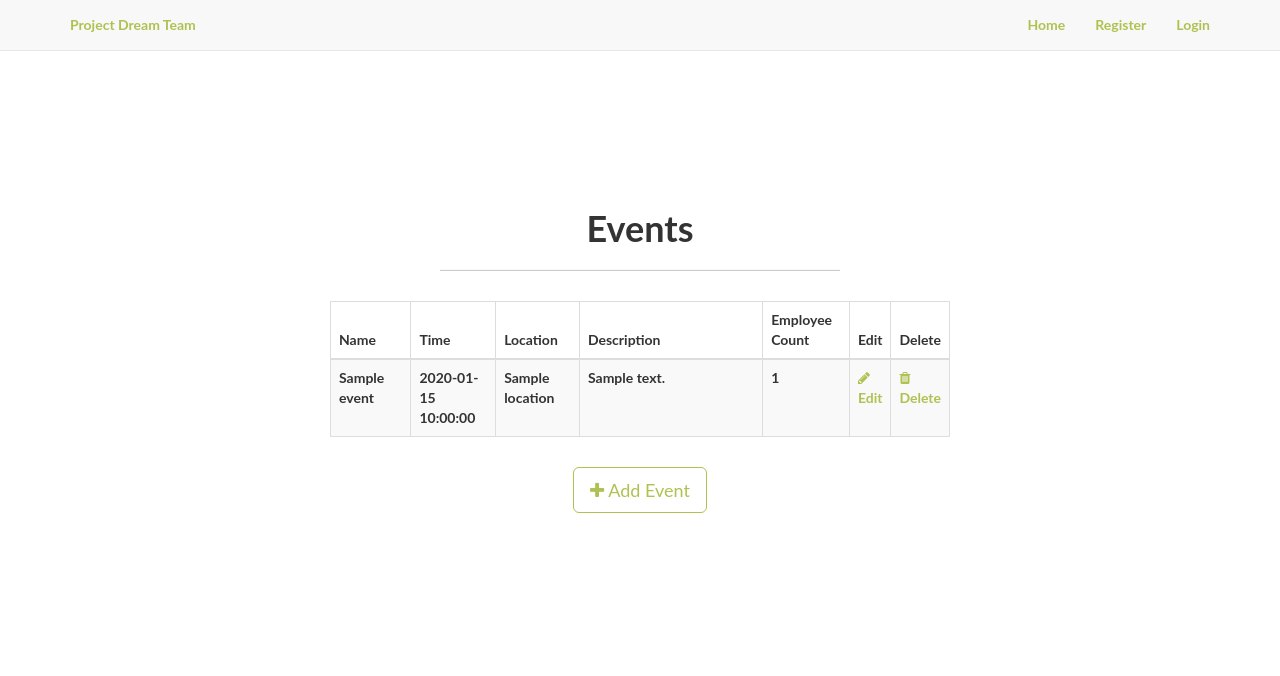
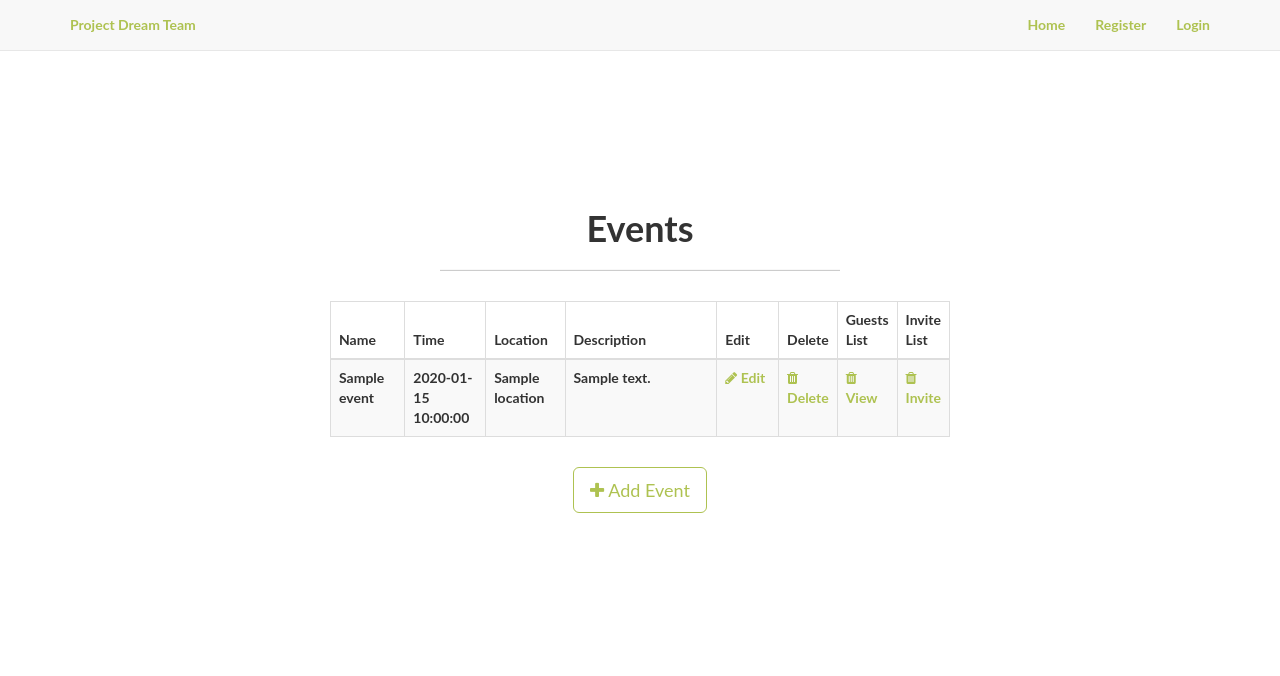
Before and after one commit to weijielam/fy-group-project, a Python web app: template dream-team/app/templates/admin/events/events.html in a window 1280 px wide. Shown: the top 676 px of the page. Run offline with Jinja, Linux system fonts and the light colour scheme; the template is opened without the code that fills it: most values are stand-ins (such as "Sample title", 1, 10 or a date in 2020); some libraries are stand-ins or nearby versions.

Commit message:
adding visual of guestlist and invite list to event page

```diff
--- a/Documentation/Create Admin.txt
+++ b/Documentation/Create Admin.txt
@@ -3,8 +3,8 @@ Create an admin
 1. Open terminal
 type:
 $ flask shell
->>> from app.models import Employee
+>>> from app.models import User
 >>> from app import db
->>> admin = Employee(email="admin@admin.com",username="admin",password="admin2018",is_admin=True)
+>>> admin = User(email="admin@admin.com",username="admin",password="admin2018",is_admin=True)
 >>> db.session.add(admin)
 >>> db.session.commit()
--- a/dream-team/app/templates/admin/events/events.html
+++ b/dream-team/app/templates/admin/events/events.html
@@ -22,9 +22,10 @@
                   <th width="15%"> Time </th>
                   <th width="15%"> Location </th>
                   <th width="40%"> Description </th>
-                  <th width="15%"> Employee Count </th>
                   <th width="15%"> Edit </th>
-                  <th width="15%"> Delete </th>
+                  <th width="20%"> Delete </th>
+                  <th width="15%"> Guests List</th>
+                  <th width ="20%"> Invite List </th>
                 </tr>
               </thead>
               <tbody>
@@ -34,13 +35,7 @@
                   <td> {{ event.timeD }} </td>
                   <td> {{ event.location }} </td>
                   <td> {{ event.description }} </td>
-                  <td>
-                    {% if event.employees %}
-                      {{ event.employees.count() }}
-                    {% else %}
-                      0
-                    {% endif %}
-                  </td>
+
                   <td>
                     <a href="{{ url_for('admin.edit_event', id=event.id) }}">
                       <i class="fa fa-pencil"></i> Edit
@@ -49,6 +44,16 @@
                   <td>
                     <a href="{{ url_for('admin.delete_event', id=event.id) }}">
                       <i class="fa fa-trash"></i> Delete
+                    </a>
+                  </td>
+                  <td>
+                    <a href="{{ url_for('admin.delete_event', id=event.id) }}">
+                      <i class="fa fa-trash"></i> View
+                    </a>
+                  </td>
+                  <td>
+                    <a href="{{ url_for('admin.delete_event', id=event.id) }}">
+                      <i class="fa fa-trash"></i> Invite
                     </a>
                   </td>
                 </tr>
```
Also changed, not shown: 14 other files.
